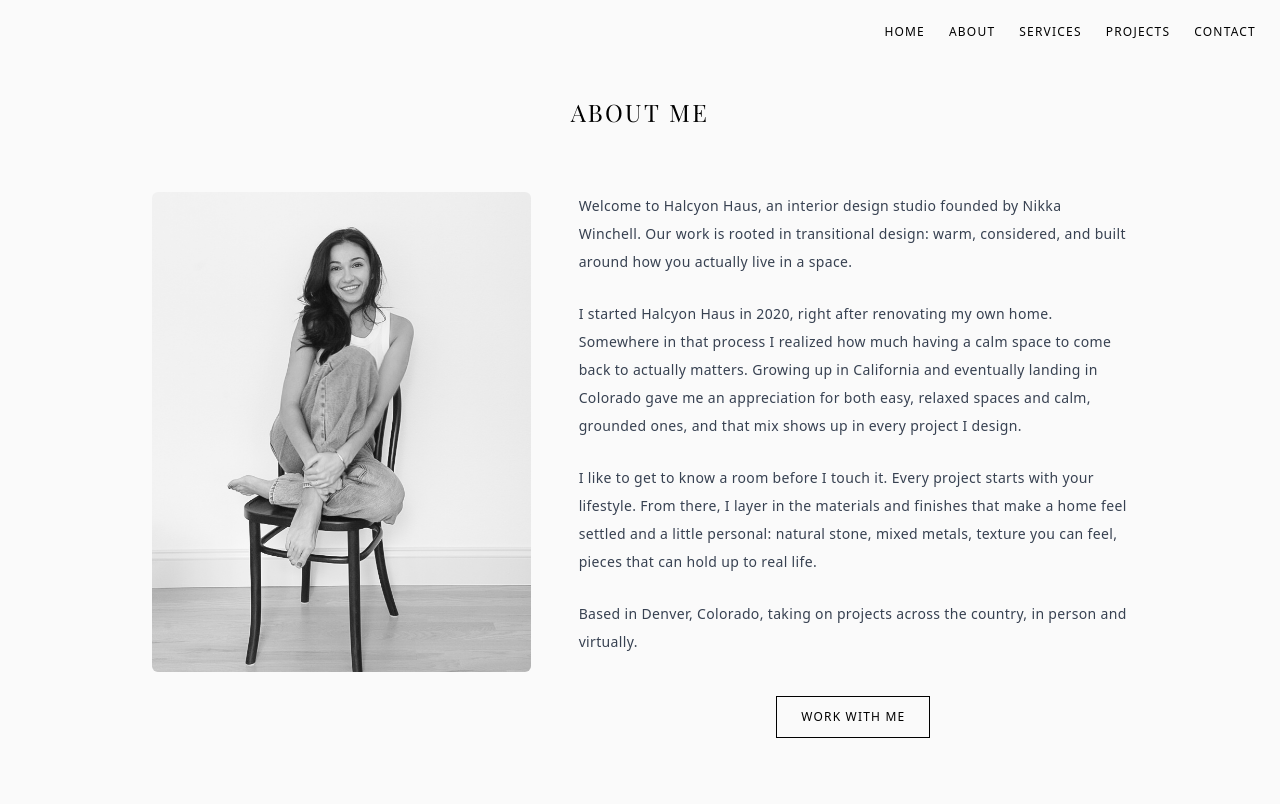
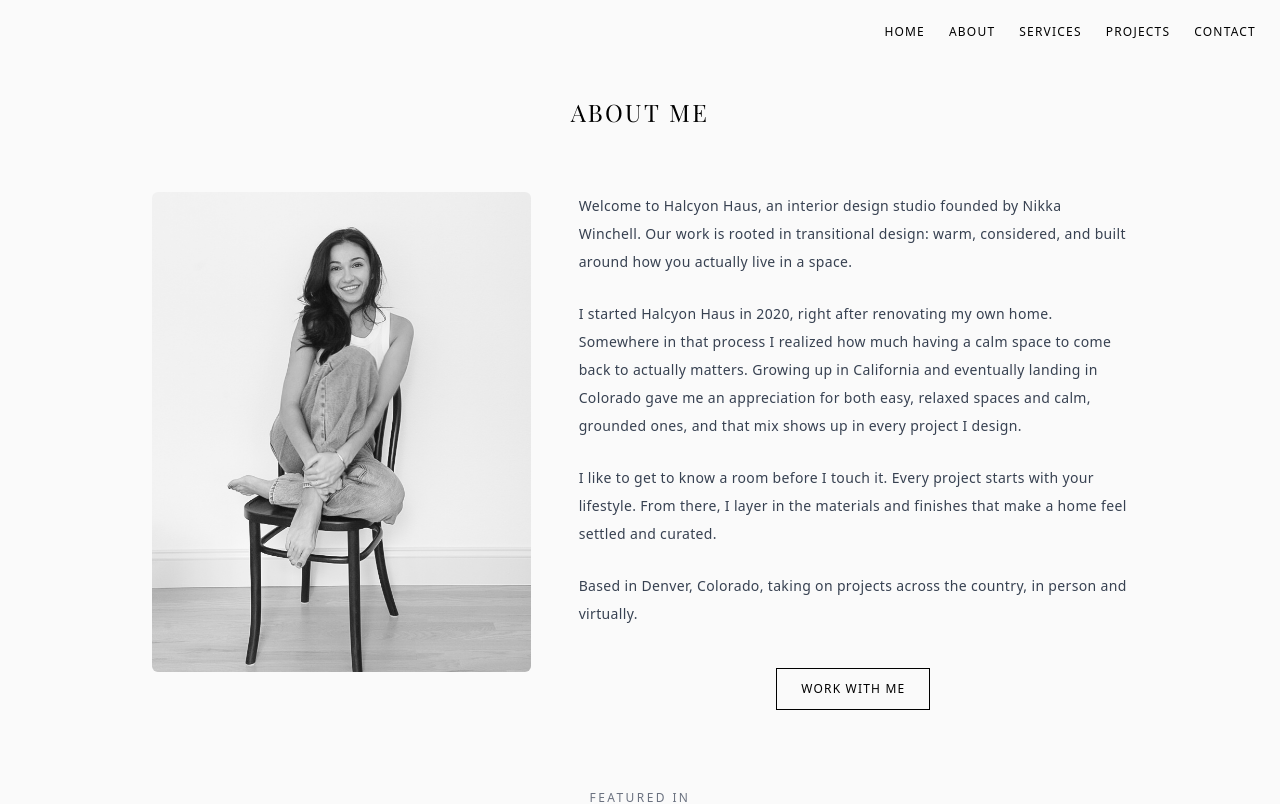
Before and after one commit to HalcyonHaus/halcyonhaus-site, a Next.js app: page /about in a window 1280 px wide. Shown: the top 804 px of the page. Built offline with nearby package versions, Linux system fonts and the light colour scheme.

Commit message:
Update about.js

```diff
--- a/pages/about.js
+++ b/pages/about.js
@@ -62,7 +62,7 @@ export default function AboutPage() {
               I started Halcyon Haus in 2020, right after renovating my own home. Somewhere in that process I realized how much having a calm space to come back to actually matters. Growing up in California and eventually landing in Colorado gave me an appreciation for both easy, relaxed spaces and calm, grounded ones, and that mix shows up in every project I design.
             </p>
             <p>
-              I like to get to know a room before I touch it. Every project starts with your lifestyle. From there, I layer in the materials and finishes that make a home feel settled and a little personal: natural stone, mixed metals, texture you can feel, pieces that can hold up to real life.
+              I like to get to know a room before I touch it. Every project starts with your lifestyle. From there, I layer in the materials and finishes that make a home feel settled and curated.
             </p>
             <p>
               Based in Denver, Colorado, taking on projects across the country, in person and virtually.
```
